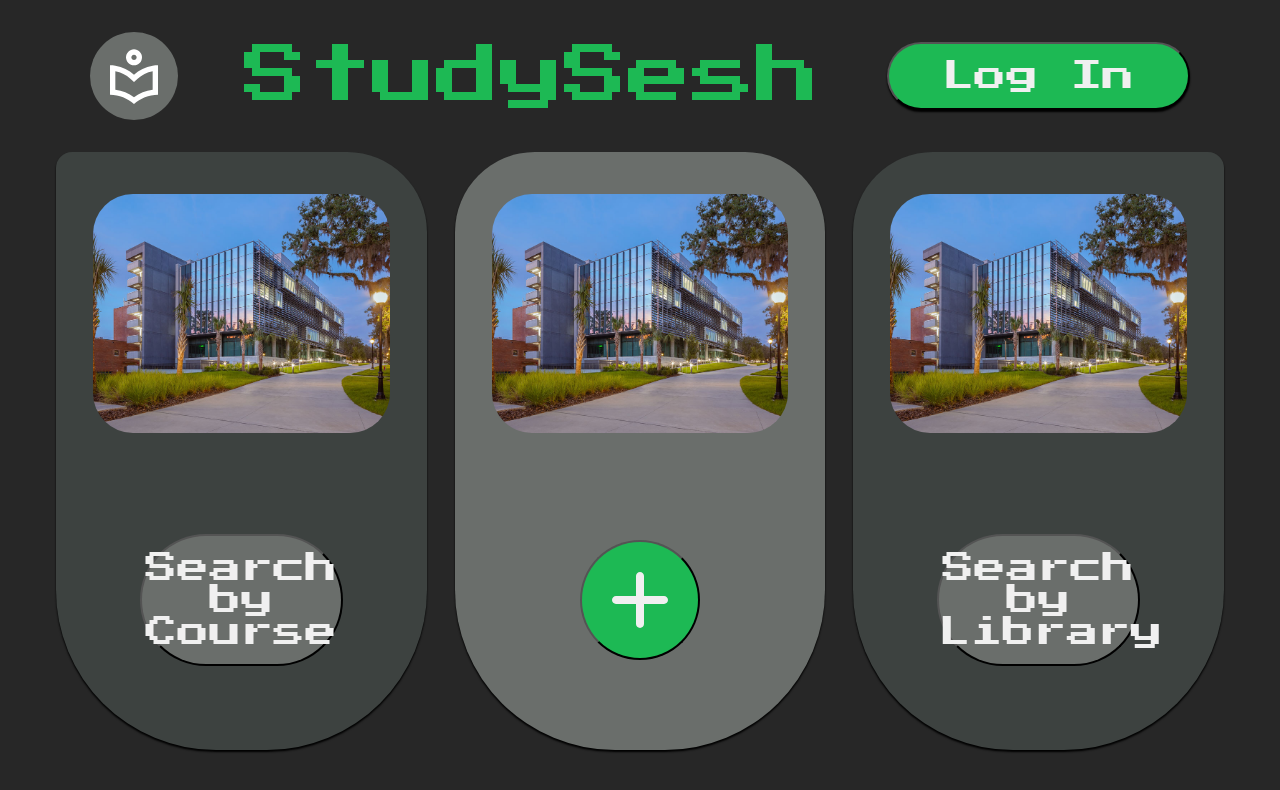
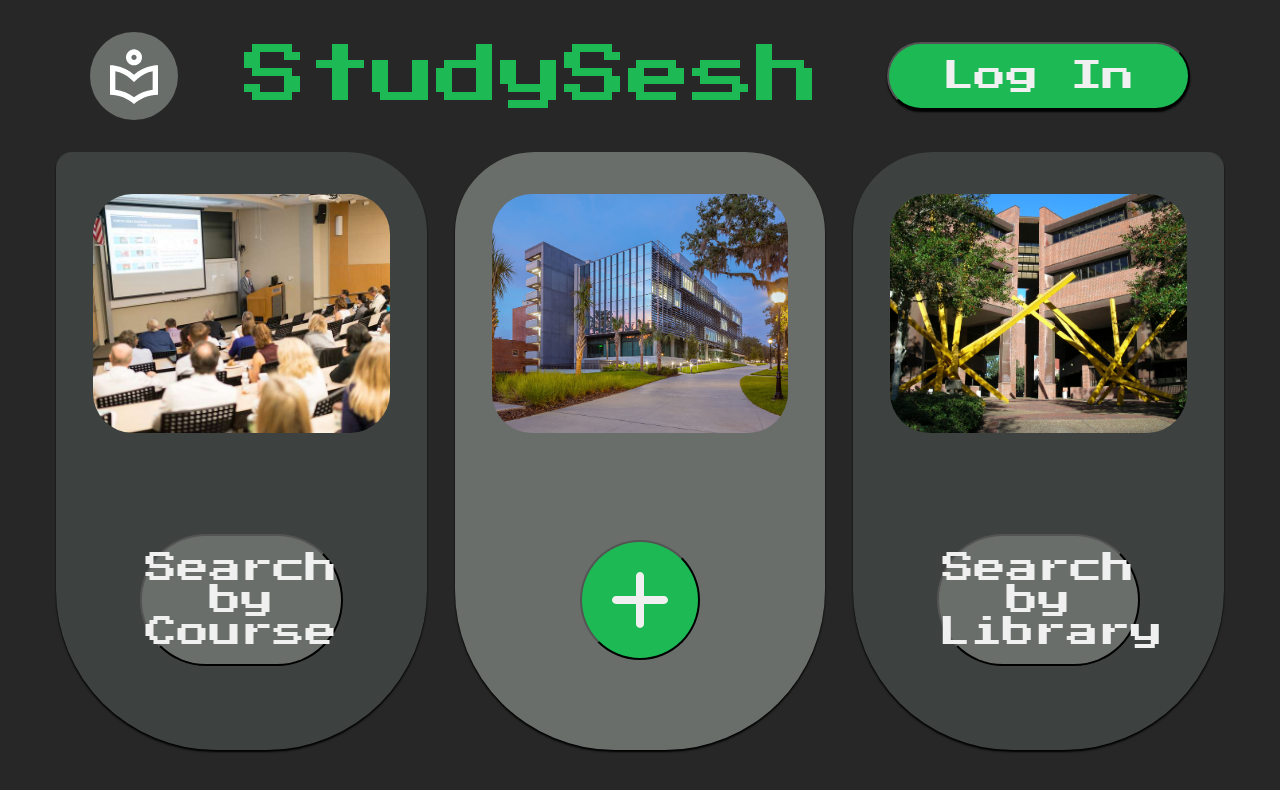
Before and after one commit to bnielsen1/SwampHacks2025, a React (Create React App) app in the folder frontend/studysesh/: page / in a window 1280 px wide. Shown: the top 790 px of the page. Built offline with nearby package versions, Linux system fonts and the light colour scheme; no server answers; a web font is replaced by a local one.

Commit message:
updated home page pictures

```diff
--- a/frontend/studysesh/src/components/MainPage/MainPage.js
+++ b/frontend/studysesh/src/components/MainPage/MainPage.js
@@ -91,7 +91,7 @@ function MainPage() {
       <div className={styles.threecolumns}>
         <div className={styles.leftColumn}>
           <div className={styles.menuImageContainer}>
-            <img src="/images/TempImage.jpg" alt="leftImage" className={styles.menuImage}/>
+            <img src="/images/lecture.jpg" alt="leftImage" className={styles.menuImage}/>
           </div>
           <div className={styles.courseButtonContainer}>
             <button onClick={() => navigateTo('/course-search')} className={styles.courseButton}>Search by Course</button>
@@ -113,7 +113,7 @@ function MainPage() {
         </div>
         <div className={styles.rightColumn}>
           <div className={styles.menuImageContainer}>
-            <img src="/images/TempImage.jpg" alt="rightImage" className={styles.menuImage}/>
+            <img src="/images/Marston_Library.jpg" alt="rightImage" className={styles.menuImage}/>
           </div>
           <div className={styles.libraryButtonContainer}>
             <button onClick={() => navigateTo('/library-search')} className={styles.libraryButton}>Search by Library</button>
```
Also changed, not shown: frontend/studysesh/public/images/Marston_Library.jpg (added), frontend/studysesh/public/images/lecture.jpg (added).
